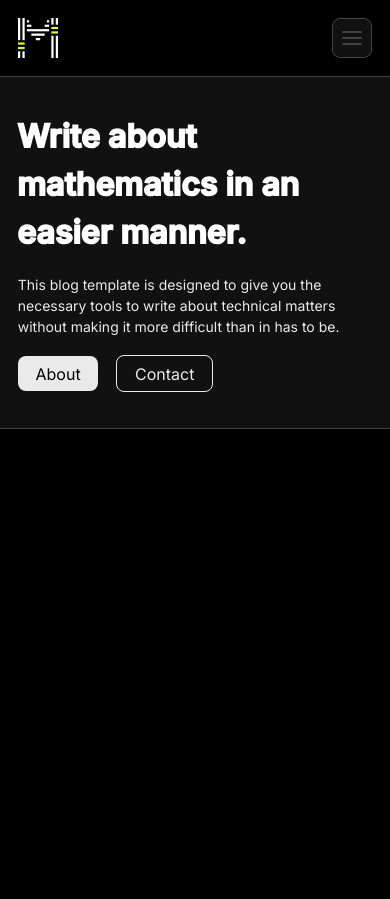
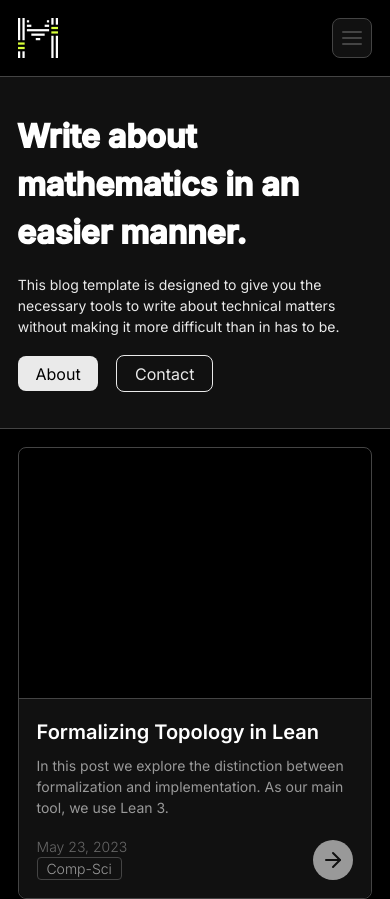
Before and after one commit to MiltMont/Functorial, a Next.js app: page / in a window 390 px wide. Before the commit the page ends 844 px from the top, so only its background shows below. Built offline with nearby package versions, Linux system fonts and the light colour scheme.

Commit message:
Added MobileArticle card

```diff
--- /dev/null
+++ b/components/ArticleCard/ArticleCard.tsx
@@ -0,0 +1,76 @@
+import { FC } from "react";
+import styled from "styled-components";
+import theme from "../../styles/Theme";
+import Box from "../utils/Box";
+import { base } from "../../utils/base";
+import { RoundButton } from "../graphics/RoundButton";
+import Flex from "../utils/Flex";
+import Badge from "../Badge/Badge";
+
+const Card = {
+  Container: styled.div`
+    margin: ${theme.space[1]};
+    border: 1px solid ${theme.colors.accent3};
+    border-radius: ${theme.borderRadius[2]};
+  `,
+
+  Title: styled.h1`
+    font-size: ${theme.fontSize[5]};
+    margin-bottom: ${base(1 / 2)};
+    font-weight: ${theme.fontWeight[4]};
+  `,
+
+  Summary: styled.p`
+    font-size: ${theme.fontSize[2]};
+    color: ${theme.colors.accent6};
+    font-weight: ${theme.fontWeight[2]};
+  `,
+
+  Date: styled.time`
+    font-size: ${theme.fontSize[1]};
+    font-weight: ${theme.fontWeight[1]};
+    color: ${theme.colors.accent4};
+  `,
+
+  Image: styled.div`
+    height: 250px;
+  `,
+};
+
+type Props = {
+  title: string;
+  summary: string;
+  date: string;
+};
+
+const ArticleCard: FC<Props> = ({ title, summary, date }) => {
+  return (
+    <Card.Container>
+      <Card.Image />
+      <Box
+        style={{
+          backgroundColor: theme.colors.accent1,
+          padding: theme.space[1],
+          borderRadius: `0 0 ${theme.borderRadius[2]} ${theme.borderRadius[2]}`,
+          borderTop: `1px solid ${theme.colors.accent3}`,
+        }}
+      >
+        <Card.Title>{title}</Card.Title>
+        <Card.Summary>{summary}</Card.Summary>
+        <Flex
+          justifyContent="space-between"
+          alignItems="end"
+          style={{ marginTop: theme.space[1] }}
+        >
+          <Flex direction="column" alignItems="start">
+            <Card.Date>{date}</Card.Date>
+            <Badge content="Comp-Sci" />
+          </Flex>
+          <RoundButton />
+        </Flex>
+      </Box>
+    </Card.Container>
+  );
+};
+
+export default ArticleCard;
--- /dev/null
+++ b/components/Badge/Badge.tsx
@@ -0,0 +1,29 @@
+import { FC } from "react";
+import theme from "../../styles/Theme";
+import { base } from "../../utils/base";
+
+type Props = {
+  variant?: "blue" | "red" | "gray";
+  content: string;
+};
+
+const Badge: FC<Props> = ({ variant = "gray", content }) => {
+  return (
+    <div
+      style={{
+        fontSize: theme.fontSize[1],
+        border: `1px solid ${theme.colors.accent3}`,
+        backgroundColor: theme.colors.accent1,
+        color: theme.colors.accent6,
+        fontWeight: theme.fontWeight[1],
+        paddingLeft: base(1 / 2),
+        paddingRight: base(1 / 2),
+        borderRadius: theme.borderRadius[1],
+      }}
+    >
+      <span>{content}</span>
+    </div>
+  );
+};
+
+export default Badge;
--- a/components/graphics/Menu.tsx
+++ b/components/graphics/Menu.tsx
@@ -8,9 +8,9 @@ export const Menu = () => (
     viewBox="0 0 24 24"
     fill="none"
     stroke="currentColor"
-    stroke-width="2"
-    stroke-linecap="round"
-    stroke-linejoin="round"
+    strokeWidth="2"
+    strokeLinecap="round"
+    strokeLinejoin="round"
   >
     <line x1="3" y1="12" x2="21" y2="12" stroke={theme.colors.accent3}></line>
     <line x1="3" y1="6" x2="21" y2="6" stroke={theme.colors.accent3}></line>
--- /dev/null
+++ b/components/graphics/RoundButton.tsx
@@ -0,0 +1,25 @@
+export const RoundButton = () => (
+  <svg
+    width="40"
+    height="40"
+    viewBox="0 0 40 40"
+    fill="none"
+    xmlns="http://www.w3.org/2000/svg"
+  >
+    <circle cx="20" cy="20" r="20" fill="#999999" />
+    <path
+      d="M13 20H27"
+      stroke="#111111"
+      stroke-width="2"
+      stroke-linecap="round"
+      stroke-linejoin="round"
+    />
+    <path
+      d="M20 13L27 20L20 27"
+      stroke="#111111"
+      stroke-width="2"
+      stroke-linecap="round"
+      stroke-linejoin="round"
+    />
+  </svg>
+);
--- a/pages/index.tsx
+++ b/pages/index.tsx
@@ -3,6 +3,7 @@ import Box from "../components/utils/Box";
 import theme from "../styles/Theme";
 import styled from "styled-components";
 import { base } from "../utils/base";
+import ArticleCard from "../components/ArticleCard/ArticleCard";
 
 const Button = styled.button`
   background-color: ${theme.colors.accent7};
@@ -69,6 +70,11 @@ export default function Home() {
           <ButtonOutline>Contact</ButtonOutline>
         </Flex>
       </Box>
+      <ArticleCard
+        title="Formalizing Topology in Lean"
+        summary="In this post we explore the distinction between formalization and implementation. As our main tool, we use Lean 3."
+        date="May 23, 2023"
+      />
     </>
   );
 }
```
Also changed, not shown: components/graphics/Group 2.svg (added).
